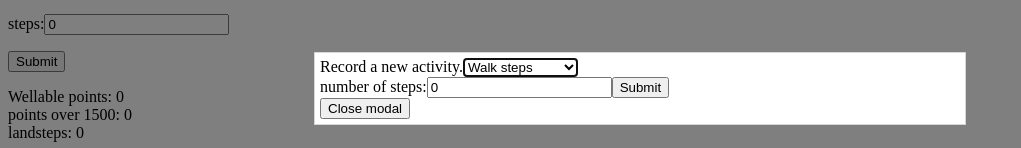
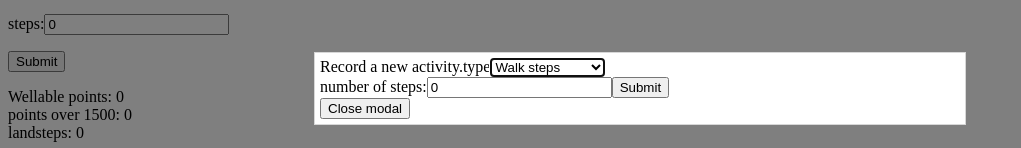
Before and after one commit to alexlevinfr/wellcalc, a React (Create React App) app: page / in a window 1280 px wide. Both pictures are taken after a click on the button "Click to open modal". Shown: the part 312-460 px from the top of the page, without its empty margins (0-1021 px from the left). Built offline with nearby package versions, Linux system fonts and the light colour scheme.

Commit message:
hide unneeded elements when different option is selected.

```diff
--- a/src/Modal.js
+++ b/src/Modal.js
@@ -4,10 +4,10 @@ import Popup from 'reactjs-popup';
 import 'reactjs-popup/dist/index.css';
 
 export function Modal() {
-    const [selectedActivity, setSelectedActivity] = useState('Steps');
+    /*const [selectedActivity, setSelectedActivity] = useState('Steps');
     const handleActivityChange = (event) => {
         setSelectedActivity(event.target.value);
-      };
+      };*/
 
       const [activities, setActivities] = useState({
         runkm:'0.0',
@@ -17,7 +17,8 @@ export function Modal() {
         cyclekm:'0.0',
         cyclemiles:'0.0',
         activitymins:'0',
-        steps:'0'
+        steps:'0',
+        type:'Steps'
       });
 
     const handleActivitiesChange = (event) => {
@@ -29,8 +30,9 @@ export function Modal() {
 
 
     const handleActivitiesSubmit = e => {
+        var activityjson=JSON.stringify(activities);
         e.preventDefault();
-          console.log("Submitted the activies form. No one is listening");
+          console.log("Submitted the activies form.",activityjson);
 
       }
       return (<Popup trigger = { <button> Click to open modal </button>}
@@ -39,17 +41,18 @@ export function Modal() {
                         <div className='modal'>
                             <div className='content'>
                                 Record a new activity.
-                                {<select value={selectedActivity} onChange={handleActivityChange}>
+                                {<label>type<select value={activities.type} onChange={handleActivitiesChange} name="type">
                                 <option value="Run">Run</option>
                                 <option value="Walkd">Walk distance</option>
                                 <option value="Steps">Walk steps</option>
                                 <option value="Cycle">Cycle distance</option>
                                 <option value="Activitymins">Activity minutes</option>
-                                </select>}
+                                </select></label>}
                                 {<form onSubmit={handleActivitiesSubmit}>
-
+                                {activities.type === "Steps" ?
                                 <label>number of steps:<input type="number" name="steps" value={activities.steps} onChange={handleActivitiesChange} />
-                                </label>
+                                </label> : null
+                                }
                                 <input type="submit" />
                                 </form> }
                             </div>
```
